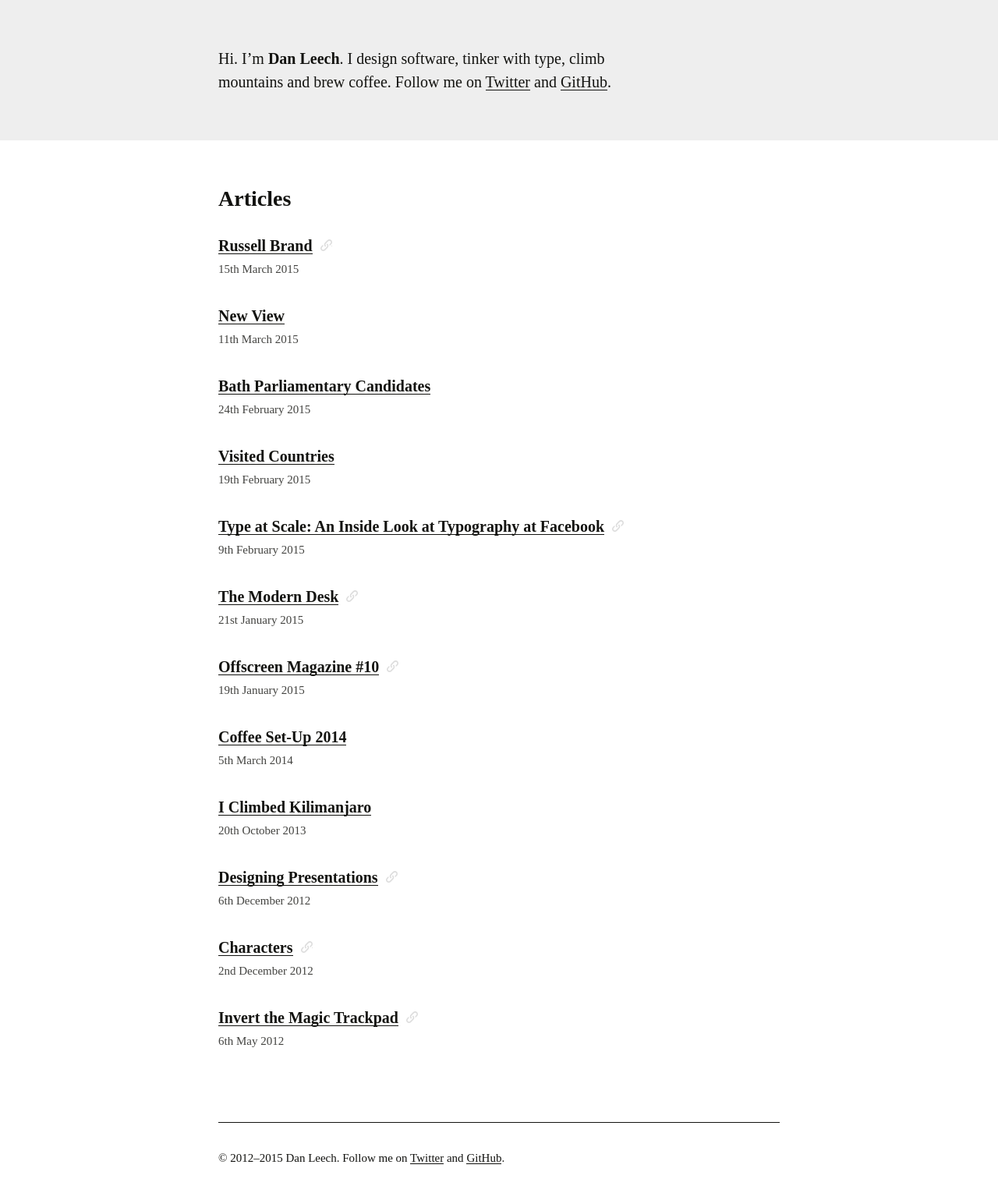
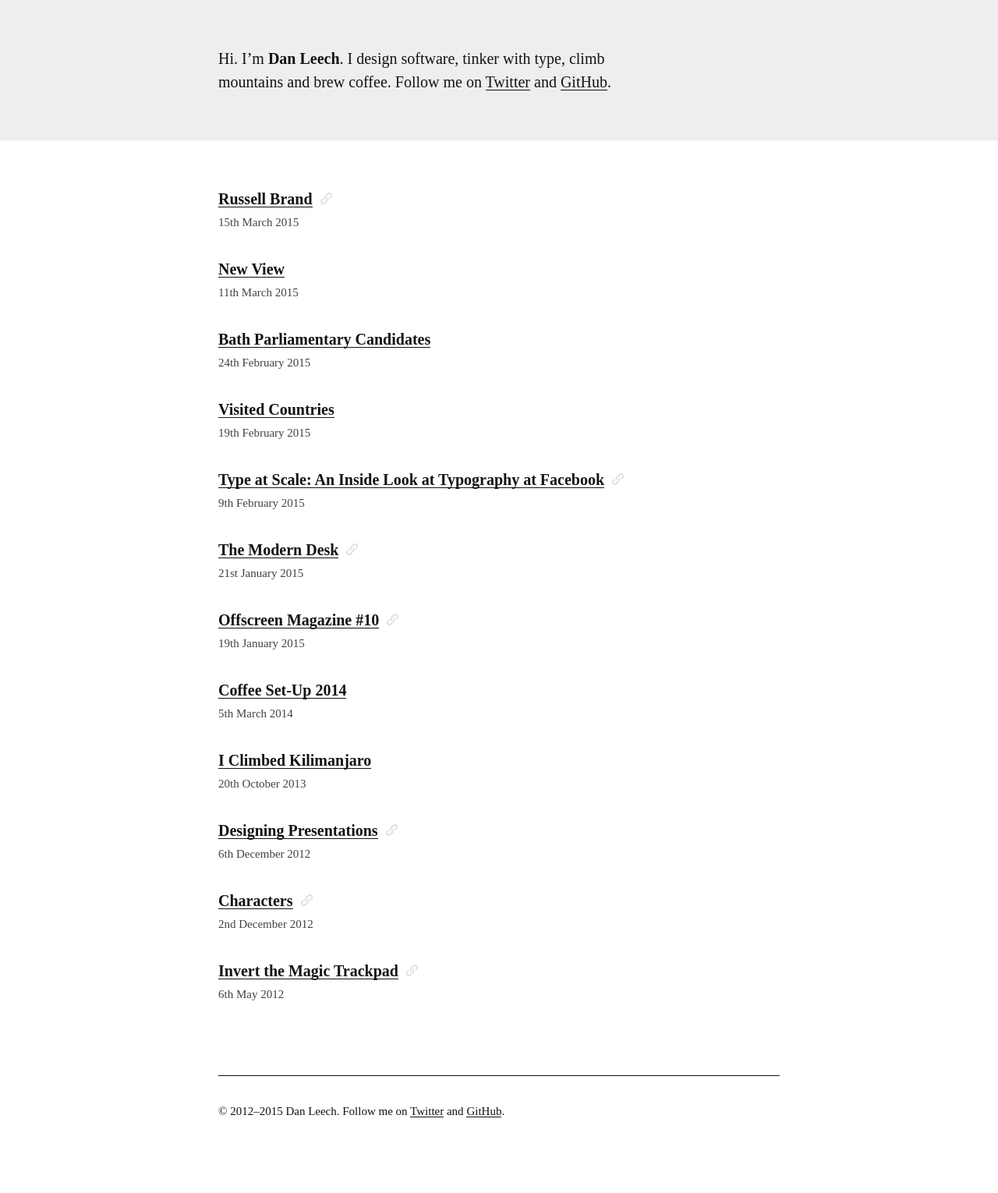
Before and after one commit to danleech/danleech.com, a Jekyll site: the page built from articles/index.md, in a window 1280 px wide. Shown: the whole page at 78% size. Built offline with Jekyll 4.4.1, drawn with Linux system fonts in a browser that asks for light colours; some web fonts are replaced; Markdown is read by kramdown in place of the engine named in the settings; after the commit the page ends 1470 px from its top, so only the background shows below that.

Commit message:
Removed articles heading

```diff
--- a/_includes/styles.scss
+++ b/_includes/styles.scss
@@ -298,7 +298,7 @@ button, input[type="button"], input[type="submit"], a.btn {
 }
 
 .articles-list {
-    margin: 1.5rem 0;
+    margin: 3rem 0 1.5rem;
     padding: 0;
     list-style: none;
 }
--- a/_layouts/archive.html
+++ b/_layouts/archive.html
@@ -2,9 +2,6 @@
     <div class="container">
         <main class="site-main" role="main">
             <article class="article--page">
-                <header>
-                    <h1>Articles</h1>
-                </header>
                 <ul class="articles-list">{% for post in site.posts %}
                     <li class="article-list__item">
                     {% if post.linkpost == "true" %}
```
